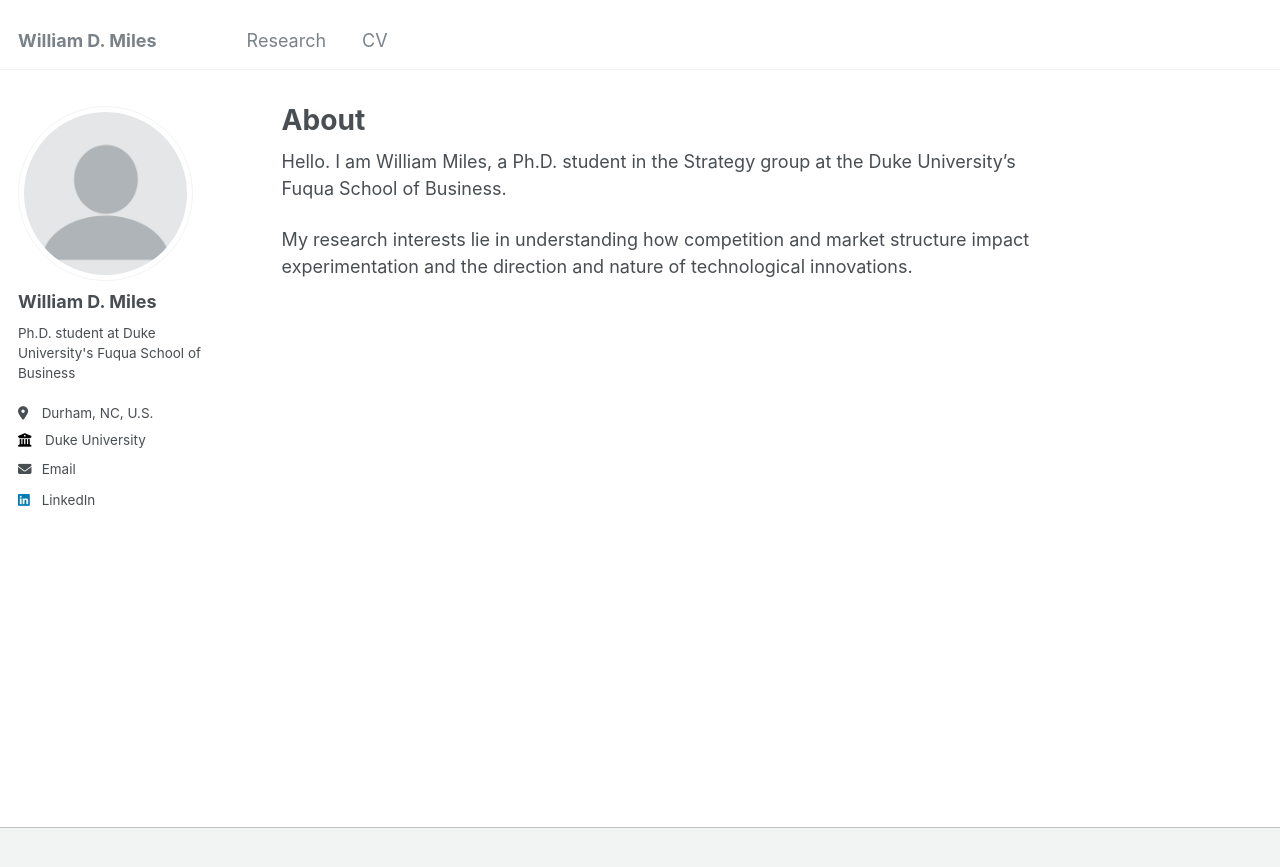
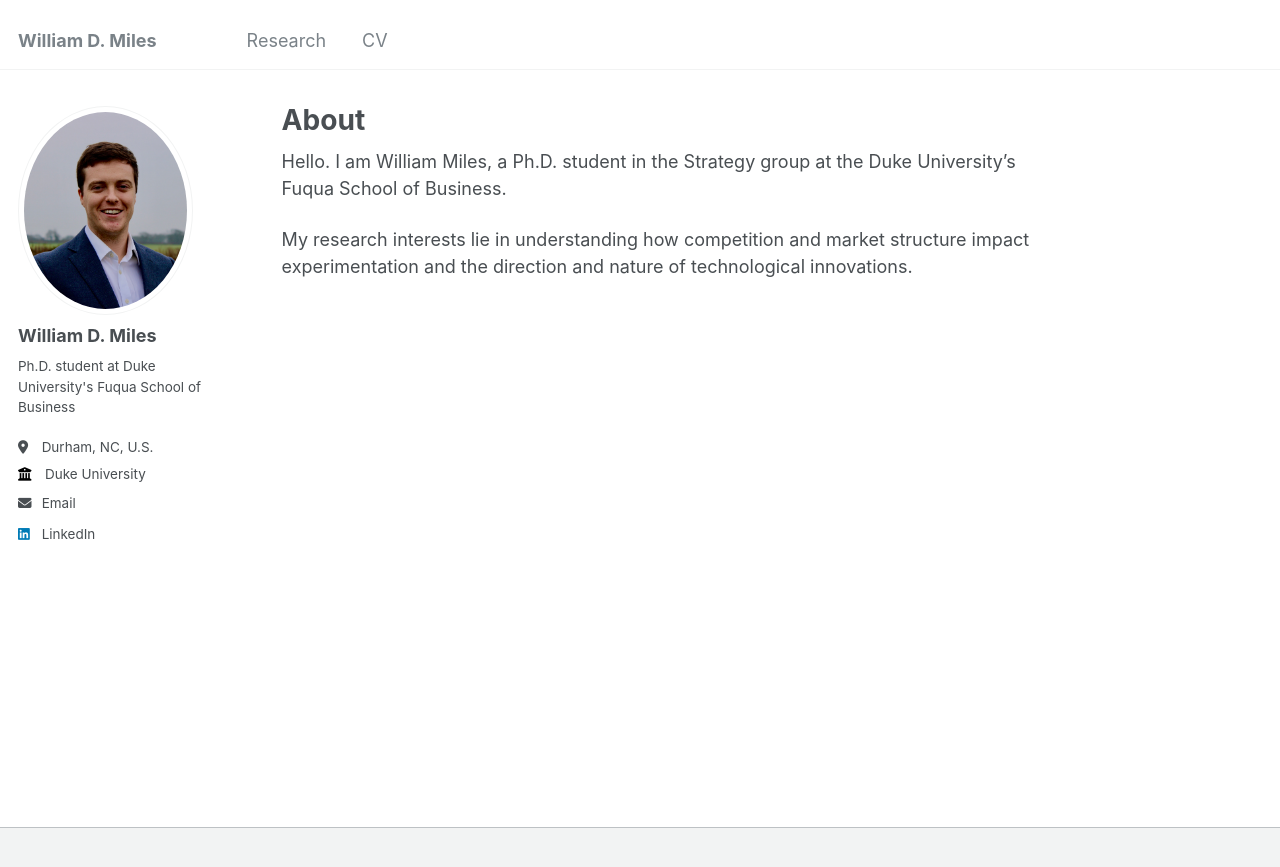
Before and after one commit to willdmiles/willdmiles.github.io, a Jekyll site: the page built from _pages/about.md, in a window 1280 px wide. Shown: the top 867 px of the page. Built offline with Jekyll 4.4.1, drawn with Linux system fonts in a browser that asks for light colours.

Commit message:
updated profile pic

```diff
--- a/_config.yml
+++ b/_config.yml
@@ -21,7 +21,7 @@ repository               : ""
 #               Additional customization can be done by editing /_includes/author-profile.html
 author:
   # Biographic information
-  avatar           : "profile.png"
+  avatar           : "wm1.jpg"
   name             : "William D. Miles"
   pronouns         : # example: "she/her"
   bio              : "Ph.D. student at Duke University's Fuqua School of Business"
```
Also changed, not shown: images/wm1.jpg (added), 1 other file.
